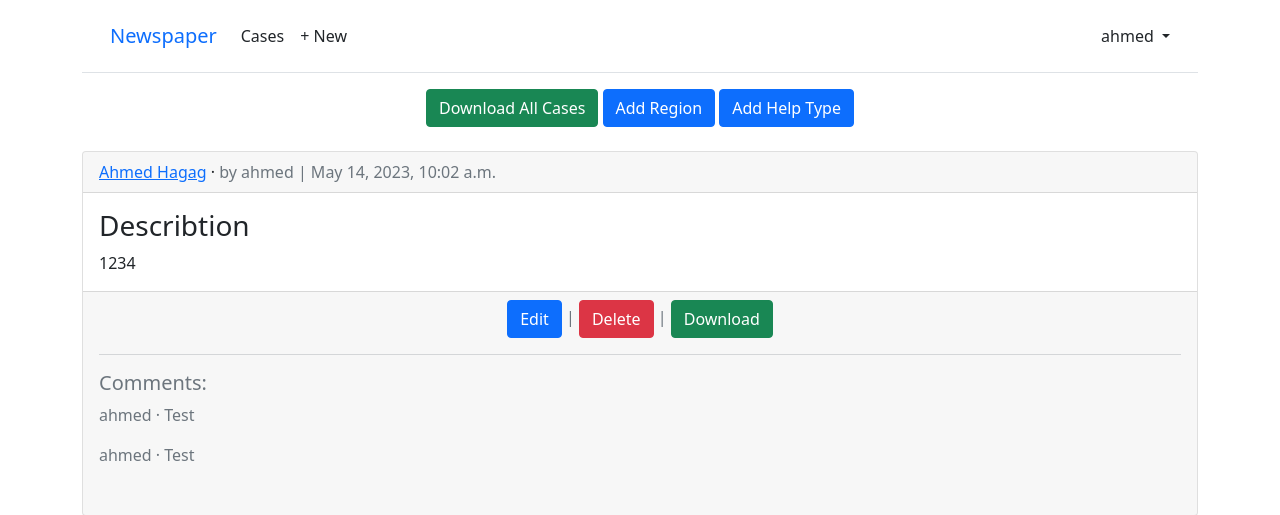
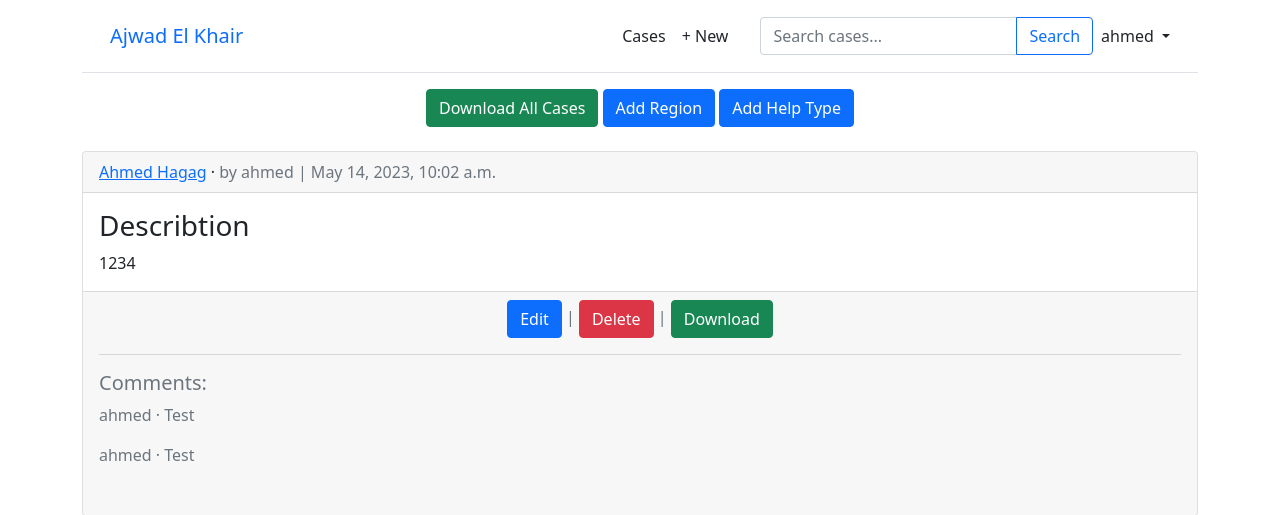
Before and after one commit to ahmedhjaj/Charity-Managment-Website, a Django app: page /cases/ in a window 1280 px wide. Shown: the top 515 px of the page. Run offline with Django 4.2, Linux system fonts and the light colour scheme; a user stored in the database is signed in; data comes from the database, SQL or seed files in the repository.

Commit message:
Added options: added search feature

```diff
--- a/cases/urls.py
+++ b/cases/urls.py
@@ -23,7 +23,8 @@ from .views import (
     DownloadExcelView,
     DownloadAllView,
     AddRegionView,
-    AddHelpView
+    AddHelpView,
+    CaseSearchView,
 )
 
 
@@ -117,8 +118,8 @@ urlpatterns = [
         DownloadAllView.as_view(),
         name="download_all_cases",
     ),
-    path('add_region/', AddRegionView.as_view(), name='add_region'),
-    path('add_help/', AddHelpView.as_view(), name='add_help'),
-
+    path("search/", CaseSearchView.as_view(), name="case_search"),
+    path("add_region/", AddRegionView.as_view(), name="add_region"),
+    path("add_help/", AddHelpView.as_view(), name="add_help"),
     path("", CaseListView.as_view(), name="case_list"),
 ]
--- a/cases/views.py
+++ b/cases/views.py
@@ -64,7 +64,17 @@ class CommentPost(SingleObjectMixin, FormView): # new
         article = self.get_object()
         return reverse("case_detail", kwargs={"pk": article.pk})
 
+class CaseSearchView(ListView):
+    model = Case
+    template_name = 'case_search.html'
+    context_object_name = 'case_list'
+    paginate_by = 10
 
+    def get_queryset(self):
+        query = self.request.GET.get('query')
+        if query:
+            return Case.objects.filter(name__icontains=query)
+        return Case.objects.none()
 class CaseListView(LoginRequiredMixin,ListView):
     model = Case
     template_name = "case_list.html"
--- a/templates/base.html
+++ b/templates/base.html
@@ -17,39 +17,43 @@
   <div class="container">
 <header class="p-3 mb-3 border-bottom">
     <div class="container">
-        <div class="d-flex flex-wrap align-items-center justify-content-center
-          justify-content-lg-start">
-          <a class="navbar-brand" href="{% url 'home' %}">Newspaper</a>
-          <ul class="nav col-12 col-lg-auto me-lg-auto mb-2 justify-content-center
-            mb-md-0">
+        <div class="d-flex flex-wrap align-items-center justify-content-between">
+            <a class="navbar-brand" href="{% url 'home' %}">Ajwad El Khair</a>
+            <div class="d-flex align-items-center">
+                <ul class="nav me-3">
                     {% if user.is_authenticated %}
                     <li><a href="{% url 'case_list'%}" class="nav-link px-2 link-dark">Cases</a></li>
-              <li>
-                <a href="{% url 'case_new' %}" class="nav-link px-2 link-dark">+ New</a>
-              </li>
+                    <li><a href="{% url 'case_new' %}" class="nav-link px-2 link-dark">+ New</a></li>
+                    {% endif %}
                 </ul>
-          <div class="dropdown text-end">
+                <form class="form-inline px-2" method="GET" action="{% url 'case_search' %}">
+                    <div class="input-group">
+                        <input class="form-control" type="search" name="query" placeholder="Search cases..."
+                            aria-label="Search">
+                        <button class="btn btn-outline-primary" type="submit">Search</button>
+                    </div>
+                </form>
+                <div class="dropdown">
+                    {% if user.is_authenticated %}
                     <a href="#" class="d-block link-dark text-decoration-none dropdown-toggle" id="dropdownUser1"
                         data-bs-toggle="dropdown" aria-expanded="false">
                         {{ user.username }}
                     </a>
                     <ul class="dropdown-menu text-small" aria-labelledby="dropdownUser1">
-              <li><a class="dropdown-item" href="{% url 'password_change'%}">
-                  Change password</a></li>
-              <li><a class="dropdown-item" href="{% url 'logout' %}">Log Out</a>
-              </li>
+                        <li><a class="dropdown-item" href="{% url 'password_change'%}">Change password</a></li>
+                        <li><a class="dropdown-item" href="{% url 'logout' %}">Log Out</a></li>
                     </ul>
-          </div>
                     {% else %}
-          <div class="text-end">
-            <a href="{% url 'login' %}" class="btn btn-outline-primary me-2">Log
-              In</a>
+                    <a href="{% url 'login' %}" class="btn btn-outline-primary me-2">Log In</a>
                     <a href="{% url 'signup' %}" class="btn btn-primary">Sign Up</a>
-          </div>
                     {% endif %}
                 </div>
             </div>
+        </div>
+    </div>
 </header>
+
+
 
     <main>
       {% block content %}
```
Also changed, not shown: templates/case_search.html (added, +61 -0 lines). Lines whose indentation alone changed are shown as unchanged.
